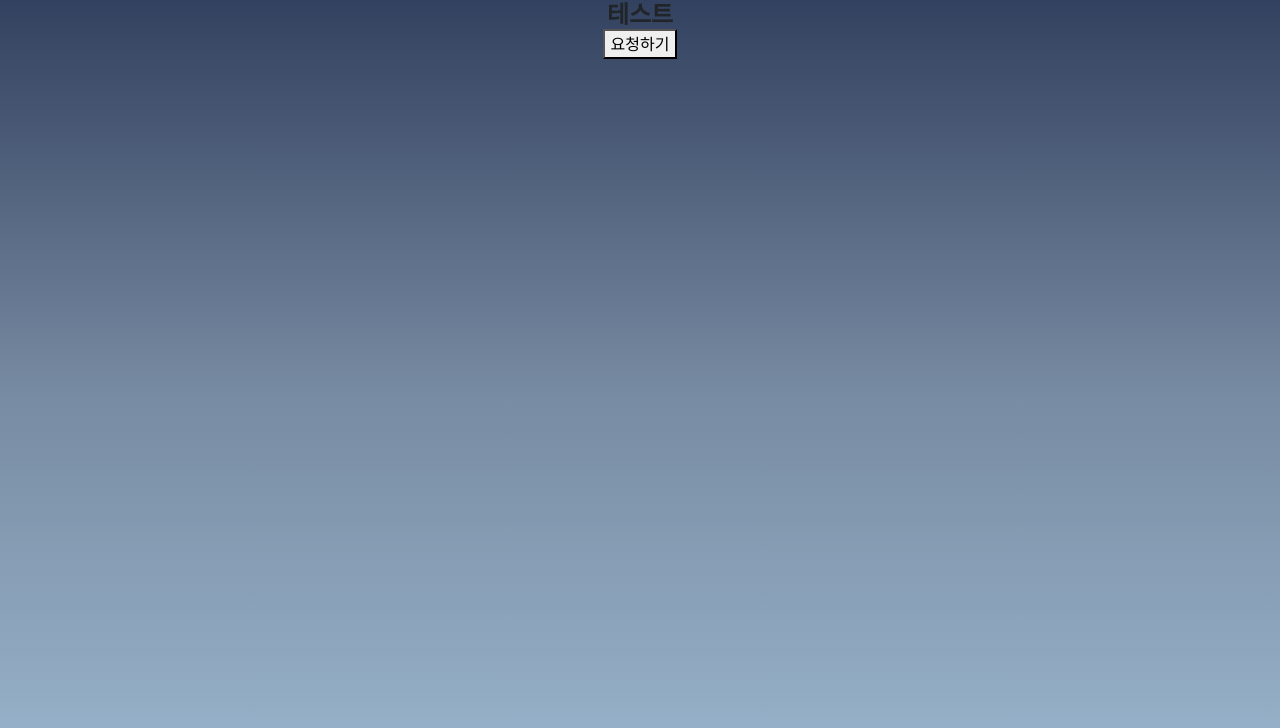
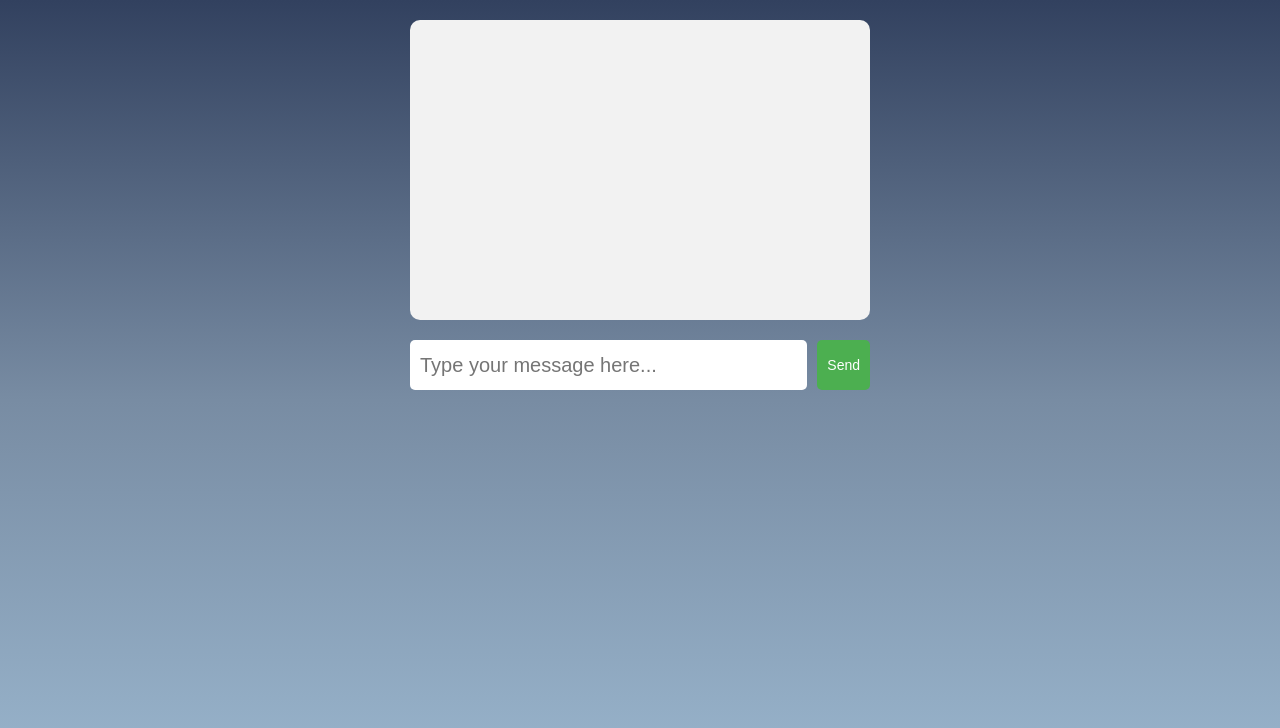
Before and after one commit to AstroHyo/Tutor-App, a React (Create React App) app in the folder frontend/tutorapp/: page /test in a window 1280 px wide. Shown: the top 728 px of the page. Built offline with nearby package versions, Linux system fonts and the light colour scheme.

Commit message:
Build Chat screen with just outline

```diff
--- /dev/null
+++ b/frontend/tutorapp/src/routes/Test.css
@@ -0,0 +1,64 @@
+body {
+    margin: 0;
+    padding: 0;
+    font-family: Arial, sans-serif;
+    font-size: 14px;
+}
+
+.chat-container {
+    max-width: 500px;
+    margin: 0 auto;
+    padding: 20px;
+}
+
+.chat-box {
+    background-color: #f2f2f2;
+    padding: 10px;
+    border-radius: 10px;
+    margin-bottom: 20px;
+    overflow-y: scroll;
+    height: 300px;
+    text-align: left;
+}
+
+.chat-message {
+    background-color: #fff;
+    padding: 10px;
+    border-radius: 10px;
+    margin-bottom: 10px;
+}
+
+.chat-message p {
+    margin: 0;
+    padding: 0;
+}
+
+.chat-input {
+    display: flex;
+    margin-top: 20px;
+}
+
+.chat-input input {
+    flex: 1;
+    padding: 10px;
+    border: none;
+    border-radius: 5px;
+    margin-right: 10px;
+}
+
+.chat-input button {
+    background-color: #4CAF50;
+    color: #fff;
+    border: none;
+    padding: 10px;
+    border-radius: 5px;
+    cursor: pointer;
+}
+
+.chat-input button:hover {
+    background-color: #3e8e41;
+}
+
+.assistant {
+    color: blue;
+}
--- a/frontend/tutorapp/src/routes/Test.js
+++ b/frontend/tutorapp/src/routes/Test.js
@@ -1,29 +1,57 @@
 import { useState } from 'react';
-import { Stack, Form, Row, Col } from 'react-bootstrap';
-import { useNavigate } from 'react-router-dom';
+//import { Stack, Form, Row, Col } from 'react-bootstrap';
+//import { useNavigate } from 'react-router-dom';
+import './Test.css';
+//https://3000-astrohyo-tutorapp-uife88f4ccs.ws-us92.gitpod.io/tutoringSpeak
 
 function Test() {
-  async function getTutoring() {
+  const [messages, setMessages] = useState([]);
+  const [messageInput, setMessageInput] = useState('');
+
+  //유저가 채팅 입력 시 setMessageInput
+  const handleInputChange = (event) => {
+    setMessageInput(event.target.value);
+  }
+
+  //Send 버튼 클릭 시, newMessage를 messages 배열에 update
+  const handleSend = async () => {
+    const newMessage = { type: 'user', text: "user: " + messageInput };
+    setMessages([...messages, newMessage]);
+    setMessageInput('');
+
     try {
       const response = await fetch('https://3000-astrohyo-tutorapp-uife88f4ccs.ws-us92.gitpod.io/tutoringSpeak', {
         method: 'POST',
         headers: {
           'Content-Type': 'application/json'
         },
-            body: JSON.stringify({ user : 'John' }) // replace with your desired data
+        body: JSON.stringify({
+          message: messageInput
+        })
       });
+
       const data = await response.json();
-        console.log(data);
-        return data;
+
+      const tutorMessage = { type: 'assistant', text: "Tutor: " + data.assistant };
+      setMessages([...messages, tutorMessage]);
     } catch (error) {
-        console.error("somethingwrongbabe"+error);
+      console.error(error);
     }
   }
 
   return (
-    <div className="Test">
-        <h1>테스트</h1>
-        <button onClick={()=>{getTutoring()}}> 요청하기 </button>
+    <div className="chat-container">
+      <div className="chat-box">
+        {messages.map((message, index) => (
+          <div key={index} className={`chat-message ${message.type}`}>
+            <p>{message.text}</p>
+          </div>
+        ))}
+      </div>
+      <div className="chat-input">
+        <input type="text" placeholder="Type your message here..." value={messageInput} onChange={handleInputChange} />
+        <button onClick={handleSend}>Send</button>
+      </div>
     </div>
   );
 }
```
Lines whose indentation alone changed are shown as unchanged.
